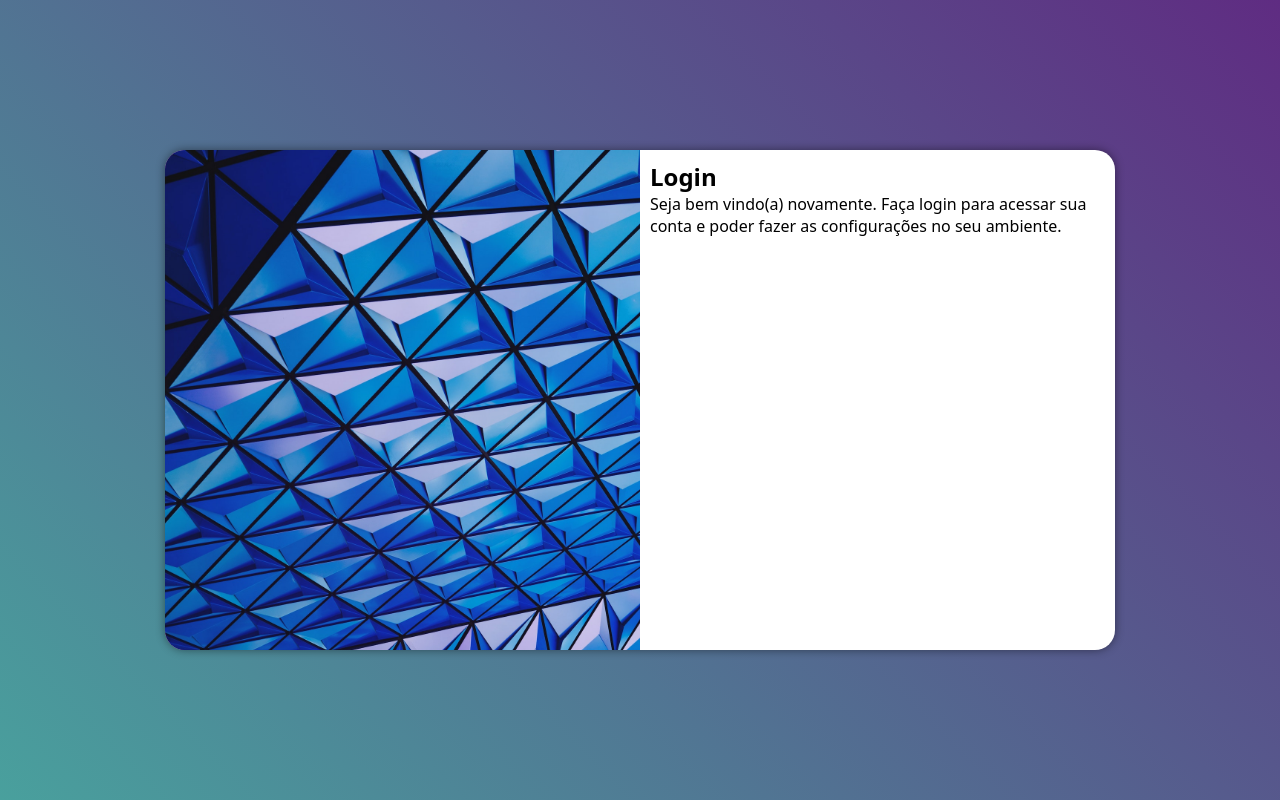
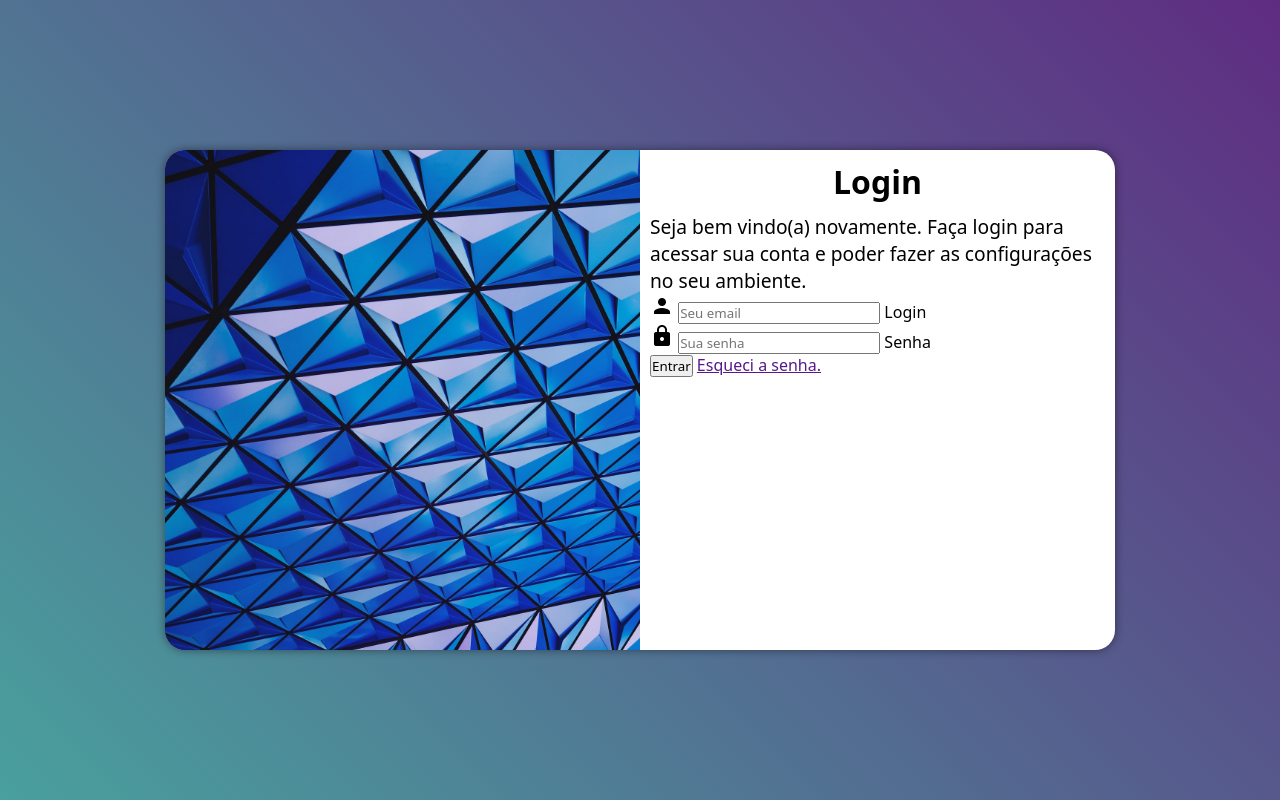
Before and after one commit to miguelsf12/projeto-login, a plain HTML site: page index.html in a window 1280 px wide. Drawn offline with Linux system fonts and the light colour scheme.

Commit message:
form adicionado

```diff
--- a/estilos/media-query.css
+++ b/estilos/media-query.css
@@ -41,6 +41,14 @@ Grandes telas: acima de 1200px
         float: right;
         width: 50%;
     }
+
+    div#formulario > h1 {
+        font-size: 2em;
+    }
+
+    div#formulario > p {
+        font-size: 1.2em;
+    }
 }
 
 @media screen and (min-width: 768px) {
--- a/estilos/style.css
+++ b/estilos/style.css
@@ -50,3 +50,12 @@ section#login > div#formulario {
     display: block;
     padding: 10px;
 }
+
+div#formulario > h1{
+    text-align: center;
+    margin-bottom: 10px;
+}
+
+div#formulario > p {
+    font-size: 0.8em;
+}
--- a/index.html
+++ b/index.html
@@ -5,6 +5,7 @@
     <meta http-equiv="X-UA-Compatible" content="IE=edge">
     <meta name="viewport" content="width=device-width, initial-scale=1.0">
     <title>Login</title>
+    <link href="https://fonts.googleapis.com/icon?family=Material+Icons" rel="stylesheet">
     <link rel="stylesheet" href="estilos/style.css">
     <link rel="stylesheet" href="estilos/media-query.css">
 </head>
@@ -17,7 +18,25 @@
 
             <div id="formulario">
                 <h1>Login</h1>
+
                 <p>Seja bem vindo(a) novamente. Faça login para acessar sua conta e poder fazer as configurações no seu ambiente.</p>
+
+                <form action="login.php" method="post" autocomplete="on">
+
+                    <div class="campo">
+                        <span class="material-icons">person</span>
+                        <input type="email" name="login" id="idlogin" placeholder="Seu email" autocomplete="email" required>
+                        <label for="idlogin">Login</label>
+                    </div>
+
+                    <div class="campo">
+                        <span class="material-icons">lock</span>
+                        <input type="password" name="senha" id="isenha" placeholder="Sua senha" autocomplete="current-password" required minlength="8" maxlength="12">
+                        <label for="isenha">Senha</label>
+                    </div>
+                    <input type="submit" value="Entrar">
+                    <a href="">Esqueci a senha.</a>
+                </form>
             </div>
         </section>
     </main>
```
